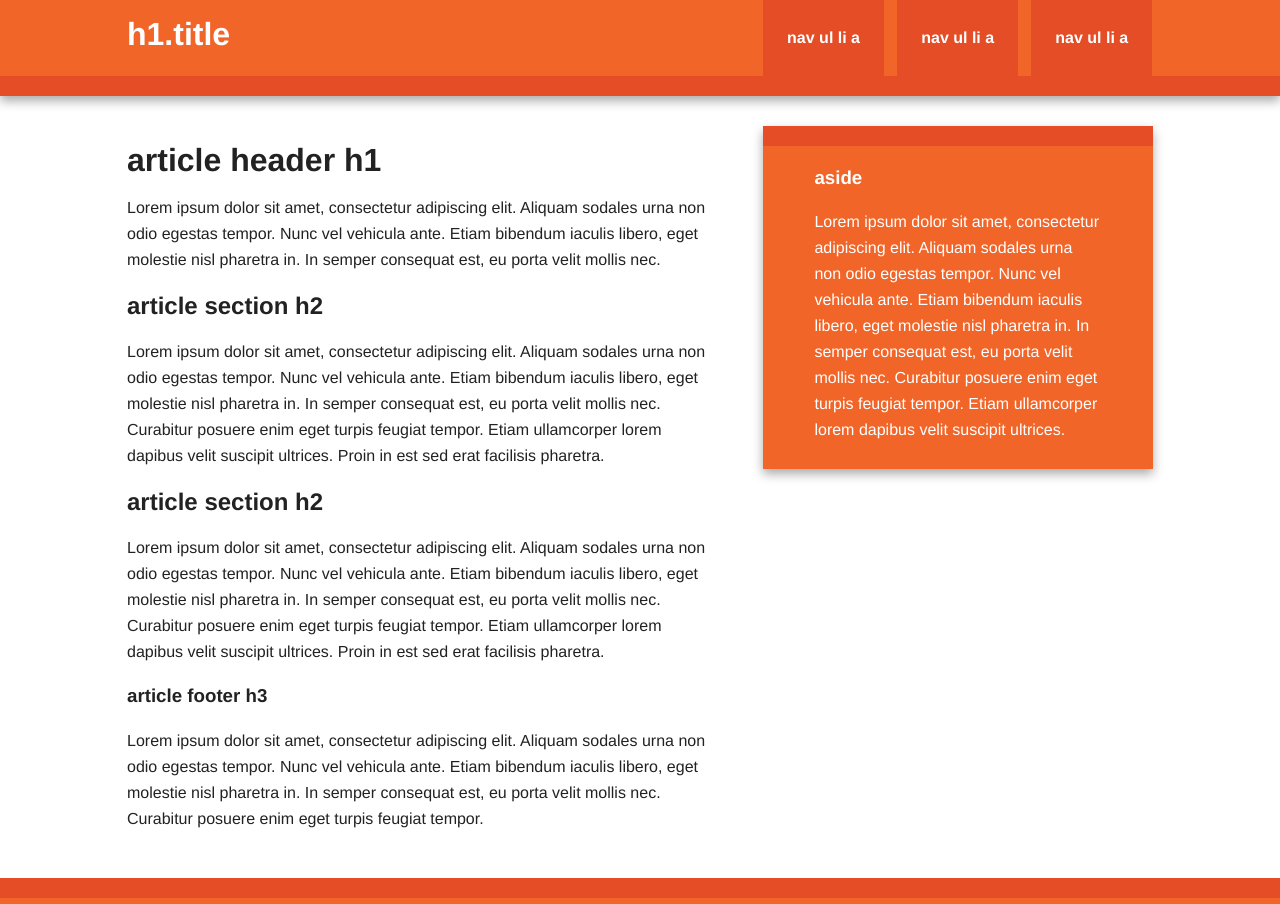
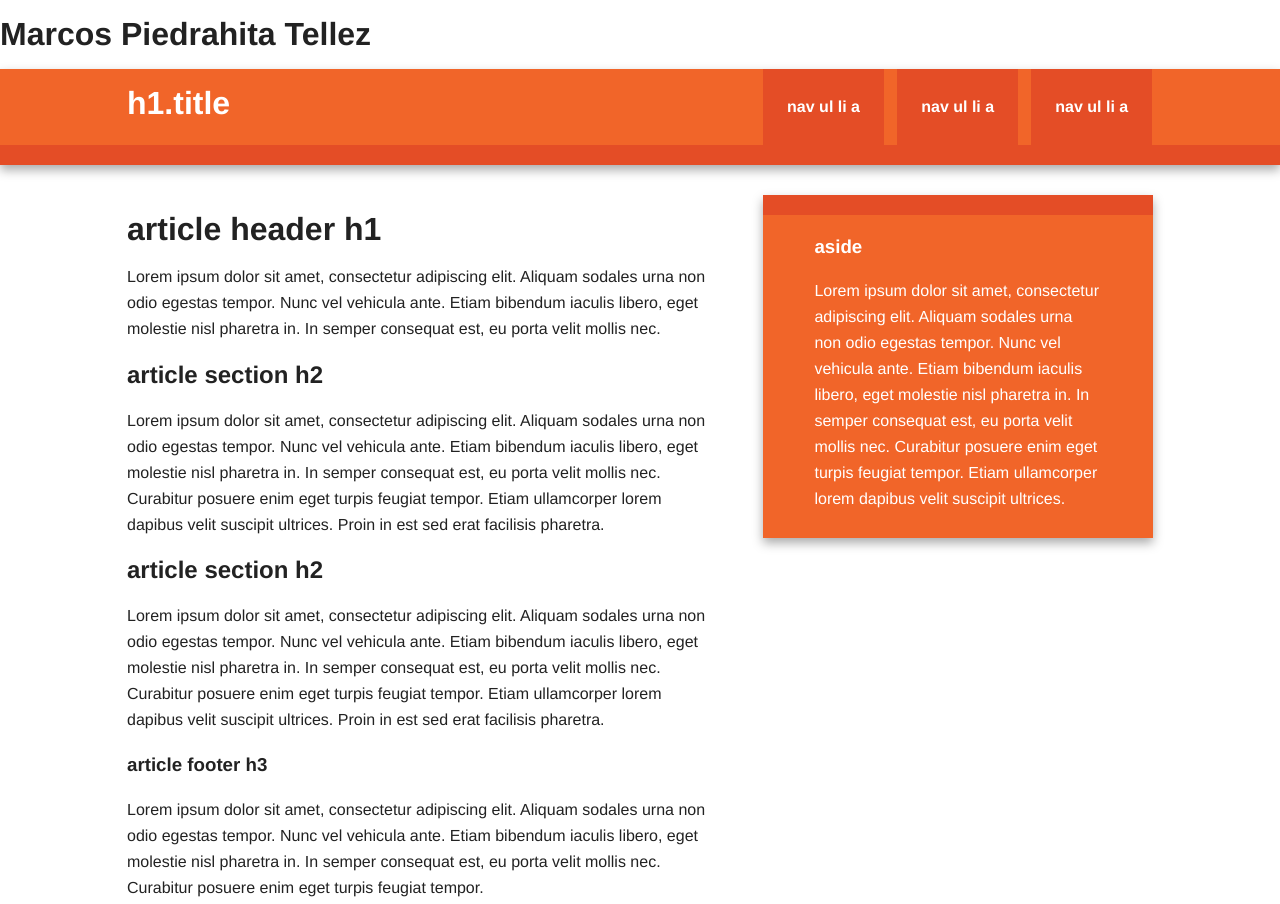
Before and after one commit to daw2052024/ej3.1, a plain HTML site: page initializr/index.html in a window 1280 px wide. Shown: the top 904 px of the page. Drawn offline with nearby package versions, Linux system fonts and the light colour scheme.

Commit message:
Agregado nombre marcos a fichero e index

```diff
--- a/initializr/index.html
+++ b/initializr/index.html
@@ -17,6 +17,7 @@
         <script src="js/vendor/modernizr-2.8.3-respond-1.4.2.min.js"></script>
     </head>
     <body>
+	<h1>Marcos Piedrahita Tellez</h1>
         <!--[if lt IE 8]>
             <p class="browserupgrade">You are using an <strong>outdated</strong> browser. Please <a href="http://browsehappy.com/">upgrade your browser</a> to improve your experience.</p>
         <![endif]-->
```
Also changed, not shown: 1 other file.
